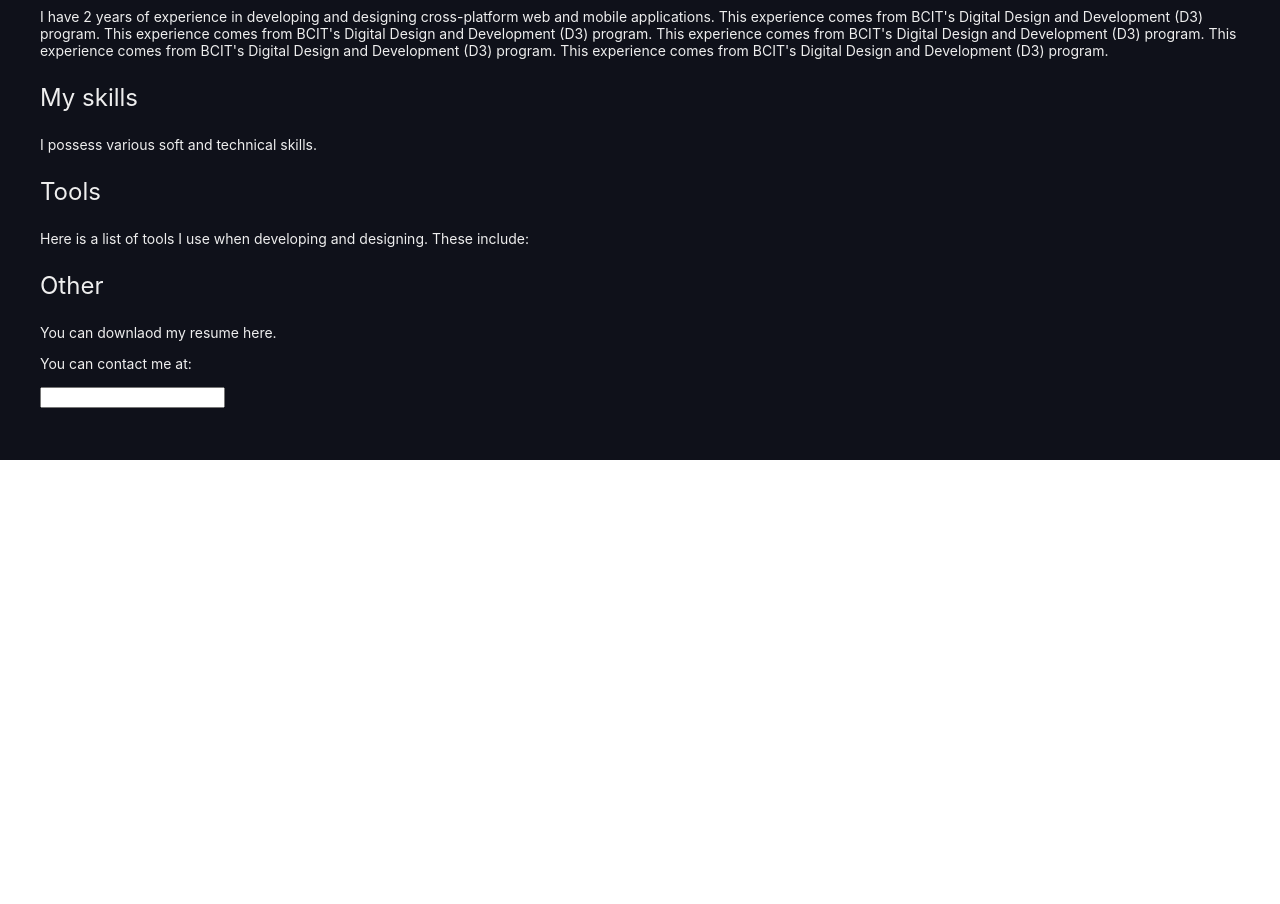
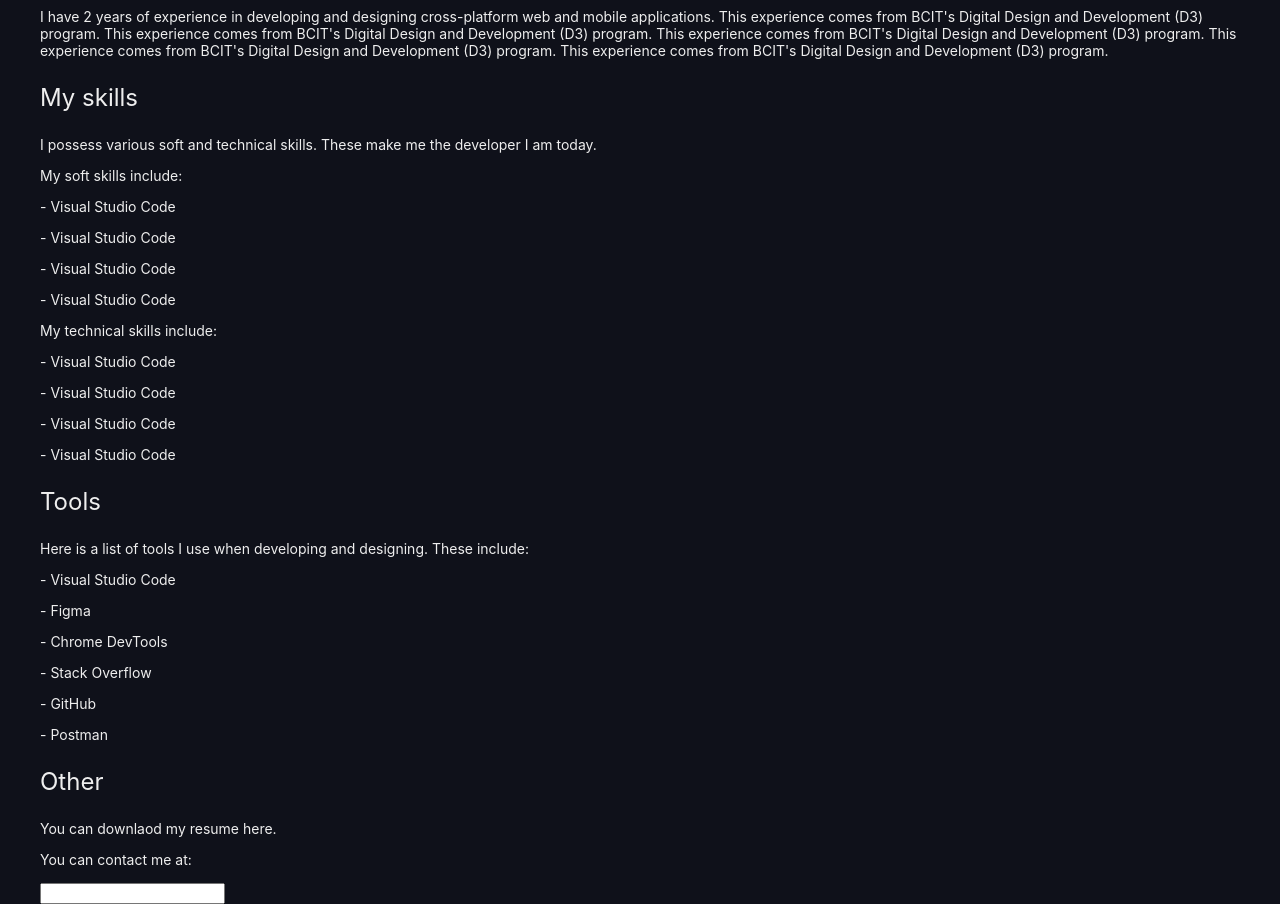
Before and after one commit to JeremyCarmona3/my-portfolio, a Next.js app: page /about in a window 1280 px wide. Shown: the part 340-1244 px from the top of the page. Before the commit the page ends 800 px from the top, so only its background shows below. Built offline with nearby package versions, Linux system fonts and the light colour scheme.

Commit message:
last commit did not work, hopefully this one does

```diff
--- a/pages/about.js
+++ b/pages/about.js
@@ -43,10 +43,30 @@ export default function About() {
           " />
 
           <Subtitle text='My skills' />
-          <Text text="I possess various soft and technical skills." />
+          <Text text="I possess various soft and technical skills. These make me the developer I am today." />
+          <Text text='My soft skills include:' />
+          <Text text='- Visual Studio Code' />
+          <Text text='- Visual Studio Code' />
+          <Text text='- Visual Studio Code' />
+          <Text text='- Visual Studio Code' />
+
+          <Text text='My technical skills include:' />
+          <Text text='- Visual Studio Code' />
+          <Text text='- Visual Studio Code' />
+          <Text text='- Visual Studio Code' />
+          <Text text='- Visual Studio Code' />
+
+
 
           <Subtitle text='Tools' />
           <Text text="Here is a list of tools I use when developing and designing. These include: "/>
+          <Text text='- Visual Studio Code' />
+          <Text text='- Figma' />
+          <Text text='- Chrome DevTools' />
+          <Text text='- Stack Overflow' />
+          <Text text='- GitHub' />
+          <Text text='- Postman' />
+
 
           <Subtitle text='Other' />
           <Text text="You can downlaod my resume here." />
--- a/styles/globals.css
+++ b/styles/globals.css
@@ -1,5 +1,6 @@
 html,
 body {
+  display: inline;
   padding: 0;
   margin: 0;
   font-family: -apple-system, Poppins, BlinkMacSystemFont, Segoe UI, Roboto, Oxygen,
```
